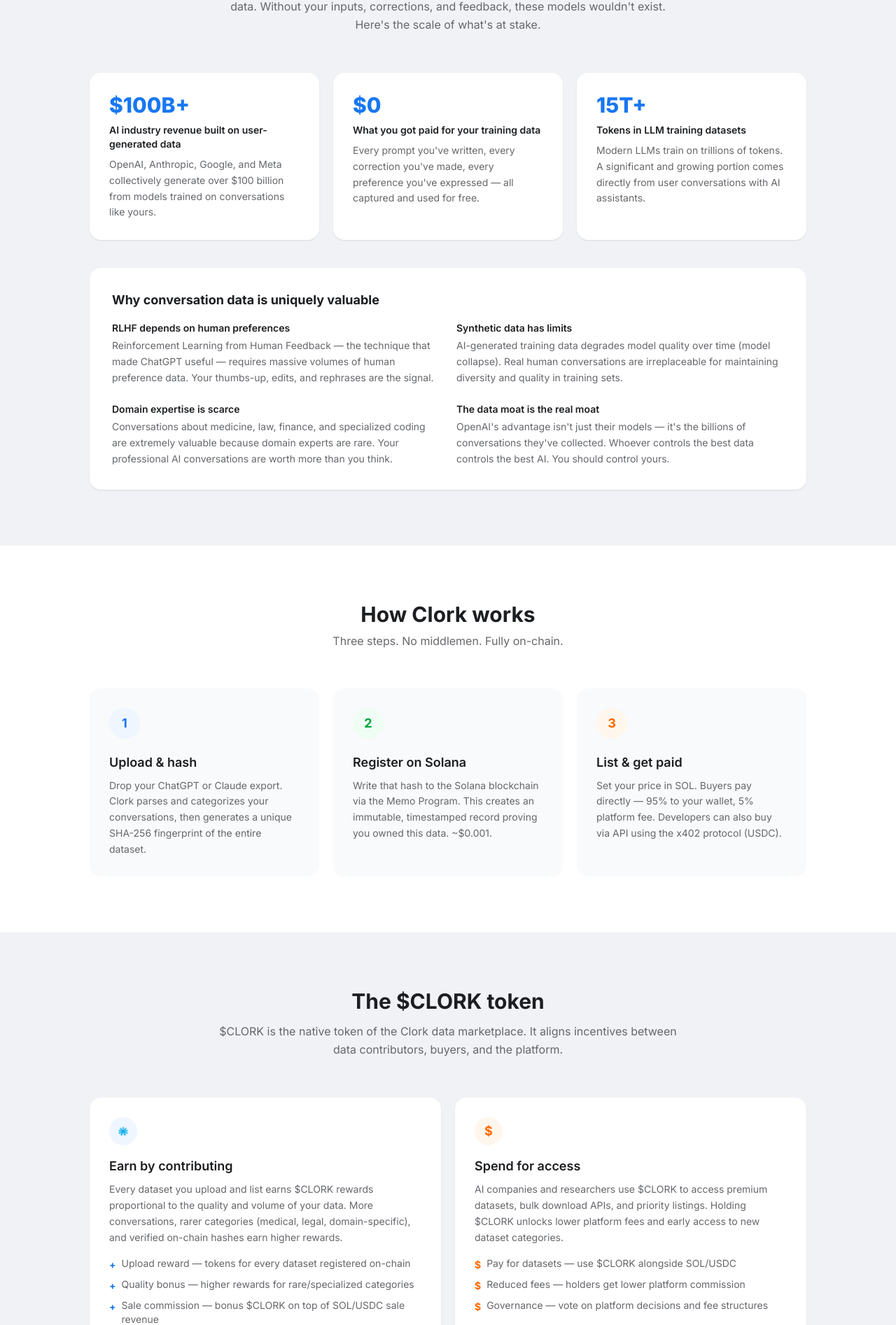
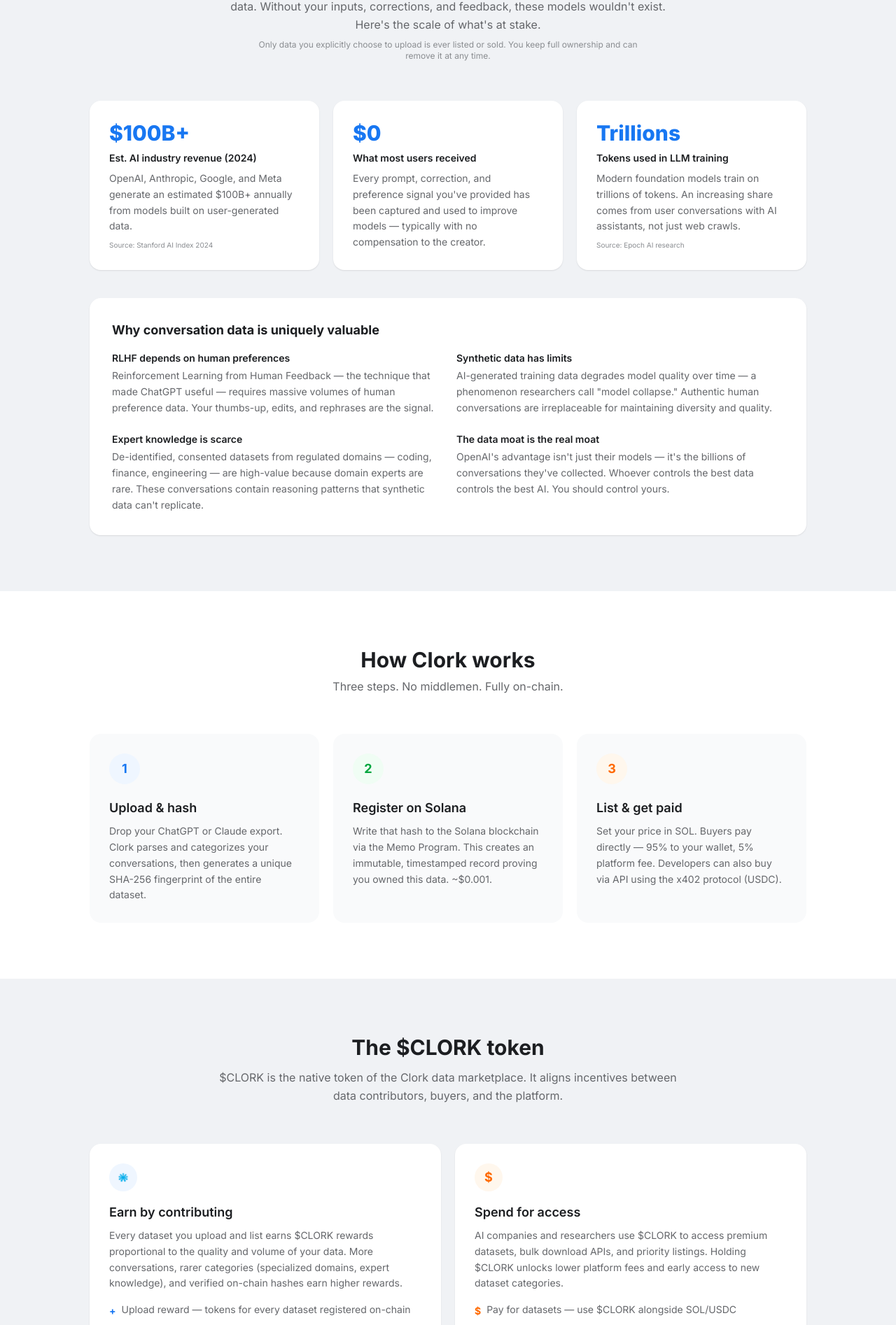
Before and after one commit to clorkxyz/clorkxyz, a Next.js app: page / in a window 1280 px wide. Shown: the part 759-2653 px from the top of the page at 70% size. Built offline with nearby package versions, Linux system fonts and the light colour scheme; no server answers; the database is empty.

Commit message:
v2.2 - defensible stats, privacy consent line, reframe sensitive categories

```diff
--- a/app/page.tsx
+++ b/app/page.tsx
@@ -121,18 +121,22 @@
               Every major LLM — GPT-4, Claude, Gemini, LLaMA — is built on human conversation data.
               Without your inputs, corrections, and feedback, these models wouldn&apos;t exist. Here&apos;s the scale of what&apos;s at stake.
             </p>
+            <p className="mt-2 text-xs text-[#8a8d91] max-w-xl mx-auto">
+              Only data you explicitly choose to upload is ever listed or sold. You keep full ownership and can remove it at any time.
+            </p>
           </div>
 
           <div className="grid md:grid-cols-3 gap-5 mb-10">
             {[
-              { stat: '$100B+', label: 'AI industry revenue built on user-generated data', desc: 'OpenAI, Anthropic, Google, and Meta collectively generate over $100 billion from models trained on conversations like yours.' },
-              { stat: '$0', label: 'What you got paid for your training data', desc: 'Every prompt you\'ve written, every correction you\'ve made, every preference you\'ve expressed — all captured and used for free.' },
-              { stat: '15T+', label: 'Tokens in LLM training datasets', desc: 'Modern LLMs train on trillions of tokens. A significant and growing portion comes directly from user conversations with AI assistants.' },
+              { stat: '$100B+', label: 'Est. AI industry revenue (2024)', desc: 'OpenAI, Anthropic, Google, and Meta generate an estimated $100B+ annually from models built on user-generated data.', source: 'Stanford AI Index 2024' },
+              { stat: '$0', label: 'What most users received', desc: 'Every prompt, correction, and preference signal you\'ve provided has been captured and used to improve models — typically with no compensation to the creator.' },
+              { stat: 'Trillions', label: 'Tokens used in LLM training', desc: 'Modern foundation models train on trillions of tokens. An increasing share comes from user conversations with AI assistants, not just web crawls.', source: 'Epoch AI research' },
             ].map((s, i) => (
               <div key={i} className="rounded-2xl bg-white p-7 shadow-card animate-fade-in-up" style={{ animationDelay: `${i * 150}ms` }}>
                 <div className="text-3xl font-extrabold text-[#1877F2] mb-2">{s.stat}</div>
                 <div className="text-sm font-semibold text-[#1c1e21] mb-2">{s.label}</div>
                 <p className="text-sm text-[#65676b] leading-relaxed">{s.desc}</p>
+                {'source' in s && s.source && <p className="mt-2 text-[10px] text-[#8a8d91]">Source: {s.source}</p>}
               </div>
             ))}
           </div>
@@ -142,8 +146,8 @@
             <div className="grid md:grid-cols-2 gap-6">
               {[
                 { title: 'RLHF depends on human preferences', desc: 'Reinforcement Learning from Human Feedback — the technique that made ChatGPT useful — requires massive volumes of human preference data. Your thumbs-up, edits, and rephrases are the signal.' },
-                { title: 'Synthetic data has limits', desc: 'AI-generated training data degrades model quality over time (model collapse). Real human conversations are irreplaceable for maintaining diversity and quality in training sets.' },
-                { title: 'Domain expertise is scarce', desc: 'Conversations about medicine, law, finance, and specialized coding are extremely valuable because domain experts are rare. Your professional AI conversations are worth more than you think.' },
+                { title: 'Synthetic data has limits', desc: 'AI-generated training data degrades model quality over time — a phenomenon researchers call "model collapse." Authentic human conversations are irreplaceable for maintaining diversity and quality.' },
+                { title: 'Expert knowledge is scarce', desc: 'De-identified, consented datasets from regulated domains — coding, finance, engineering — are high-value because domain experts are rare. These conversations contain reasoning patterns that synthetic data can\'t replicate.' },
                 { title: 'The data moat is the real moat', desc: 'OpenAI\'s advantage isn\'t just their models — it\'s the billions of conversations they\'ve collected. Whoever controls the best data controls the best AI. You should control yours.' },
               ].map((item, i) => (
                 <div key={i} className="animate-fade-in-up" style={{ animationDelay: `${(i + 4) * 100}ms` }}>
@@ -199,11 +203,11 @@
               <h3 className="text-lg font-semibold text-[#1c1e21] mb-2">Earn by contributing</h3>
               <p className="text-sm text-[#65676b] leading-relaxed mb-4">
                 Every dataset you upload and list earns $CLORK rewards proportional to the quality and volume of your data.
-                More conversations, rarer categories (medical, legal, domain-specific), and verified on-chain hashes earn higher rewards.
+                More conversations, rarer categories (specialized domains, expert knowledge), and verified on-chain hashes earn higher rewards.
               </p>
               <ul className="space-y-2 text-sm text-[#65676b]">
                 <li className="flex items-start gap-2"><span className="text-[#1877F2] font-bold mt-0.5">+</span> Upload reward — tokens for every dataset registered on-chain</li>
-                <li className="flex items-start gap-2"><span className="text-[#1877F2] font-bold mt-0.5">+</span> Quality bonus — higher rewards for rare/specialized categories</li>
+                <li className="flex items-start gap-2"><span className="text-[#1877F2] font-bold mt-0.5">+</span> Quality bonus — higher rewards for de-identified expert and specialized categories</li>
                 <li className="flex items-start gap-2"><span className="text-[#1877F2] font-bold mt-0.5">+</span> Sale commission — bonus $CLORK on top of SOL/USDC sale revenue</li>
               </ul>
             </div>
```
